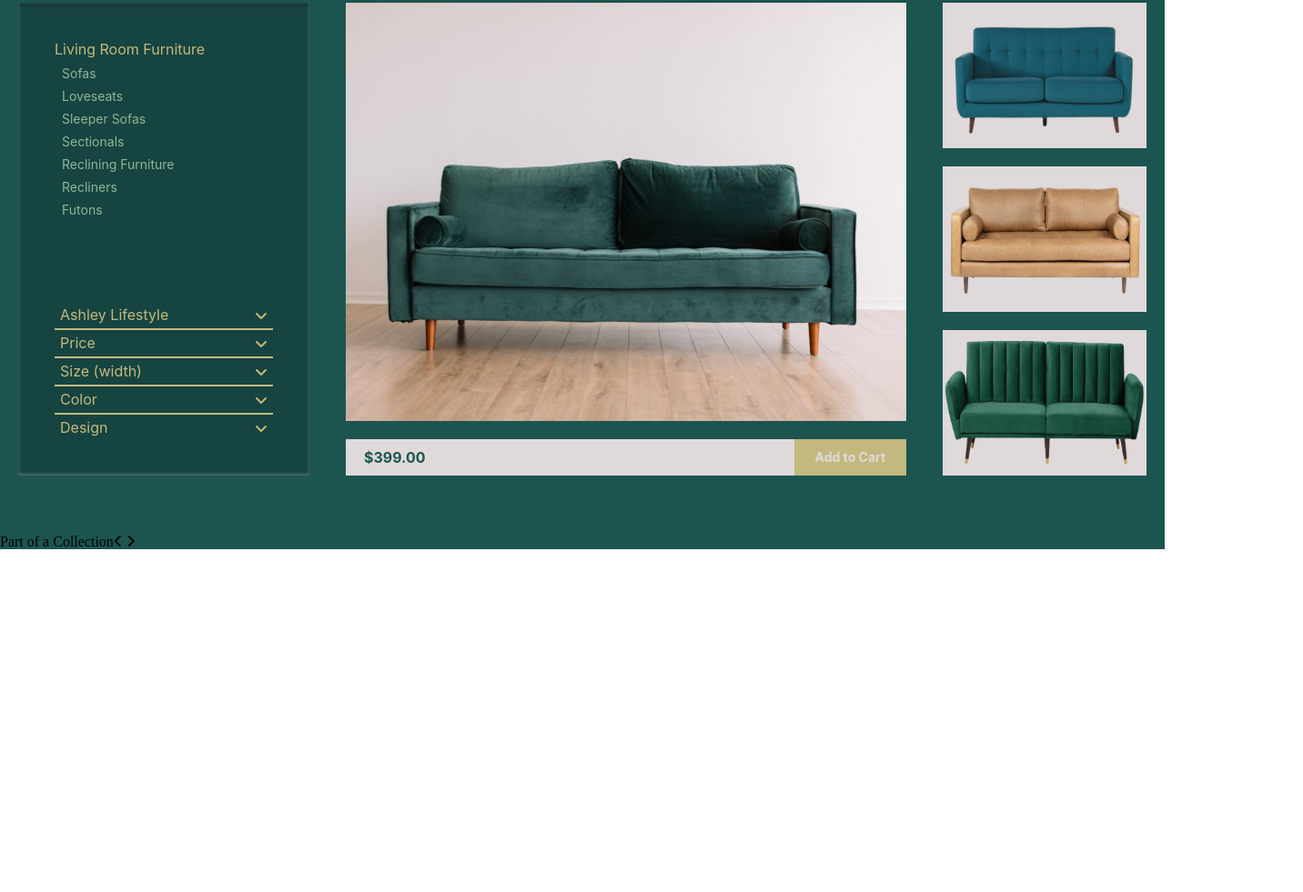
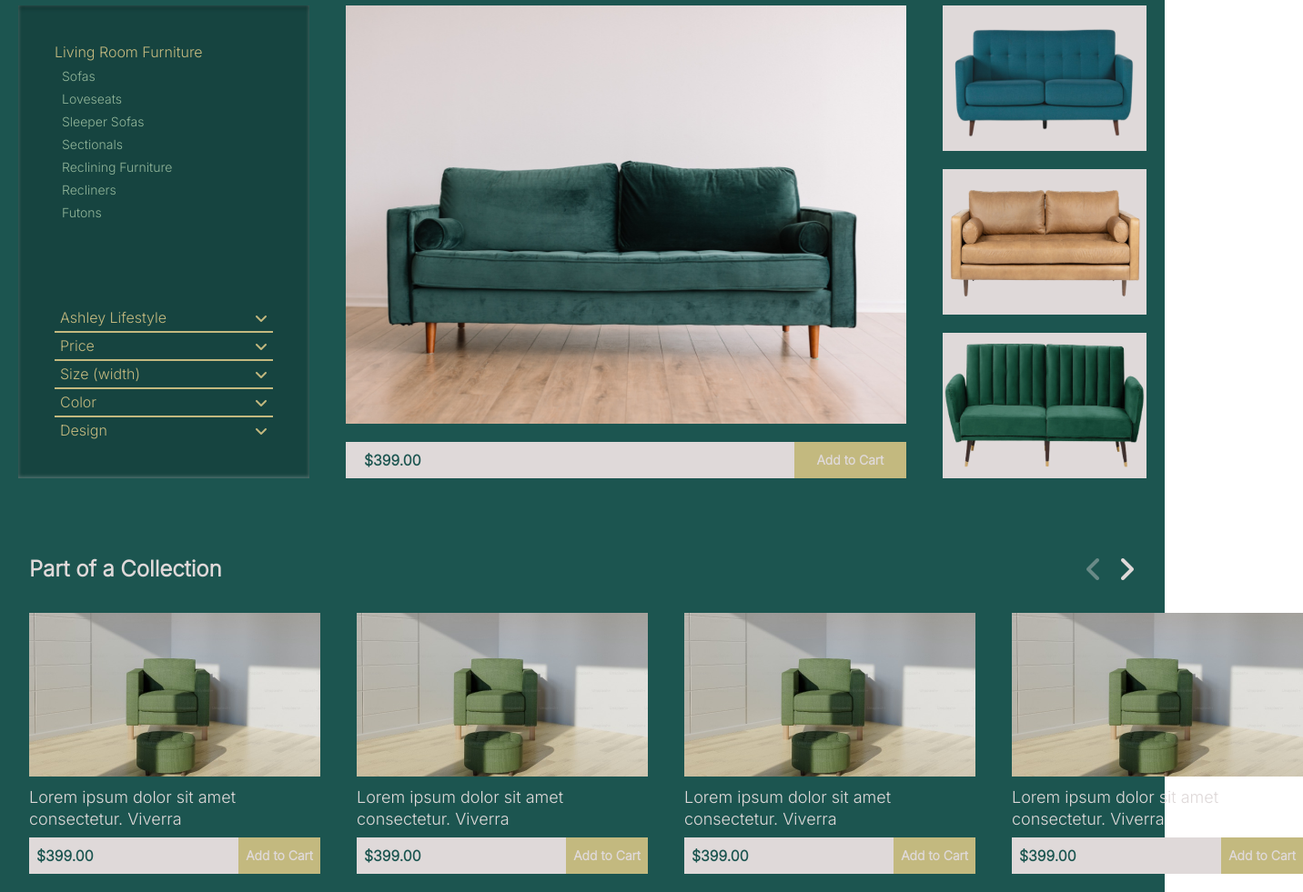
Before and after one commit to dato201/davaleba11, a plain HTML site: page index.html in a window 1280 px wide. Shown: the part 241-1222 px from the top of the page at 91% size, 1432 px wide, since content can reach past the window. Before the commit the page ends 845 px from the top, so only its background shows below. Drawn offline with Linux system fonts and the light colour scheme.

Commit message:
add index.html dan

```diff
--- a/css/style.css
+++ b/css/style.css
@@ -32,7 +32,7 @@ header {
 
 .header_li {
     color: var(--pink_seri);
-    font-family: Inter;
+    font-family: 'Inter', sans-serif;
     font-size: 18px;
     font-style: normal;
     font-weight: 400;
@@ -107,7 +107,7 @@ form {
 
 .nav_li {
     color: var(--pink_seri);
-    font-family: Inter;
+    font-family: 'Inter', sans-serif;
     font-size: 14px;
     font-style: normal;
     font-weight: 400;
@@ -145,7 +145,7 @@ aside {
 
 .aside_h4 {
     color: var(--ielow_seri);
-    font-family: Inter;
+    font-family: 'Inter', sans-serif;
     font-size: 16px;
     font-style: normal;
     font-weight: 400;
@@ -155,7 +155,7 @@ aside {
 .aside_li1 {
     margin-left: 8px;
     color: var(--vait_balota_grin);
-    font-family: Inter;
+    font-family: 'Inter', sans-serif;
     font-size: 14px;
     font-style: normal;
     font-weight: 400;
@@ -172,7 +172,7 @@ aside {
 .aside_li2 {
     width: 100%;
     color: var(--ielow_seri);
-    font-family: Inter;
+    font-family: 'Inter', sans-serif;
     font-size: 16px;
     font-style: normal;
     font-weight: 400;
@@ -227,7 +227,7 @@ aside {
 
 .prise_text1 {
     color: var(--balota_grin);
-    font-family: Inter;
+    font-family: 'Inter', sans-serif;
     font-size: 16px;
     font-style: normal;
     font-weight: 700;
@@ -244,7 +244,7 @@ aside {
 
 .prise_text2 {
     color: var(--pink_seri);
-    font-family: Inter;
+    font-family: 'Inter', sans-serif;
     font-size: 14px;
     font-style: normal;
     font-weight: 700;
@@ -269,7 +269,69 @@ aside {
     background-color: var(--pink_seri);
 }
 /* section2 */
+.section2{
+    padding: 20px 32px;
+}
 .section2_div_text{
     display: flex;
+    justify-content: space-between;
     align-items: center;
 }
+.section2_h1{
+    color: #DFD9D9;
+    font-family: 'Inter', sans-serif;
+    font-size: 24px;
+    font-style: normal;
+    font-weight: 700;
+    line-height: 32px;
+}
+.search_section3{
+    font-size: 32px;
+    display: flex;
+    column-gap: 16px;
+}
+.fa-angle-left{
+    color: var(--wite);
+}
+.fa-angle-right{
+    color: var(--pink_seri);
+}
+/* card */
+.section2_div_card{
+    display: flex;
+    column-gap: 40px;
+    margin-top: 32px;
+}
+.card_text{
+    margin: 8px 0 8px 0;
+    color: #DFD9D9;
+    font-family: 'Inter', sans-serif;
+    font-size: 18px;
+    font-style: normal;
+    font-weight: 400;
+    line-height: 24px;
+}
+.prise{
+    background-color: var(--pink_seri);
+    color: #1C5550;
+    font-family: 'Inter', sans-serif;
+    font-size: 16px;
+    font-style: normal;
+    font-weight: 700;
+    line-height: 24px;
+    display: flex;
+    align-items: center;
+    justify-content: space-between;
+    padding-left: 8px;
+}
+.section2_button{
+    border: none;
+    background-color: var(--ielow_seri);
+    color: #DFD9D9;
+    font-family: 'Inter', sans-serif;
+    font-size: 14px;
+    font-style: normal;
+    font-weight: 700;
+    line-height: 22px;
+    padding: 9px 8px;
+}
--- a/index.html
+++ b/index.html
@@ -6,13 +6,18 @@
     <title>Document</title>
     <link rel="stylesheet" href="css/reset.css">
     <script src="https://kit.fontawesome.com/e77ac3a5f0.js" crossorigin="anonymous"></script>
+    <link rel="preconnect" href="https://fonts.googleapis.com">
+<link rel="preconnect" href="https://fonts.gstatic.com" crossorigin>
+<link href="https://fonts.googleapis.com/css2?family=Inter:wght@300&display=swap" rel="stylesheet">
     <link rel="stylesheet" href="css/style.css">
 </head>
 <body>
     <div class="conteiner">
         <!-- header -->
         <header>
-            <img src="images/46899331646975334 1.svg" alt="">
+            <a href="">
+                <img src="images/46899331646975334 1.svg" alt="">
+            </a>
             <nav class="header_nav">
                 <ul class="header_ul">
                     <li><a href="" class="header_li">Furniture</a></li>
@@ -88,8 +93,30 @@
                 <div class="search_section3">
                     <i class="fa-solid fa-angle-left"></i>
                     <i class="fa-solid fa-angle-right"></i>
-                </div></div>
-            <div class="section2_div_card"></div>
+                </div>
+            </div>
+            <div class="section2_div_card">
+                <figure class="section2_card">
+                    <img src="images/Rectangle 15 (1).png" alt="" class="section_img">
+                    <figcaption class="card_text">Lorem ipsum dolor sit amet consectetur. Viverra </figcaption>
+                    <div class="prise">$399.00<button class="section2_button">Add to Cart</button></div>
+                </figure>
+                <figure class="section2_card">
+                    <img src="images/Rectangle 15 (1).png" alt="" class="section_img">
+                    <figcaption class="card_text">Lorem ipsum dolor sit amet consectetur. Viverra </figcaption>
+                    <div class="prise">$399.00<button class="section2_button">Add to Cart</button></div>
+                </figure>
+                <figure class="section2_card">
+                    <img src="images/Rectangle 15 (1).png" alt="" class="section_img">
+                    <figcaption class="card_text">Lorem ipsum dolor sit amet consectetur. Viverra </figcaption>
+                    <div class="prise">$399.00<button class="section2_button">Add to Cart</button></div>
+                </figure>
+                <figure class="section2_card">
+                    <img src="images/Rectangle 15 (1).png" alt="" class="section_img">
+                    <figcaption class="card_text">Lorem ipsum dolor sit amet consectetur. Viverra </figcaption>
+                    <div class="prise">$399.00<button class="section2_button">Add to Cart</button></div>
+                </figure>
+            </div>
         </section>
     </div>
 </body>
```
Also changed, not shown: images/Rectangle 15 (1).png (added).
